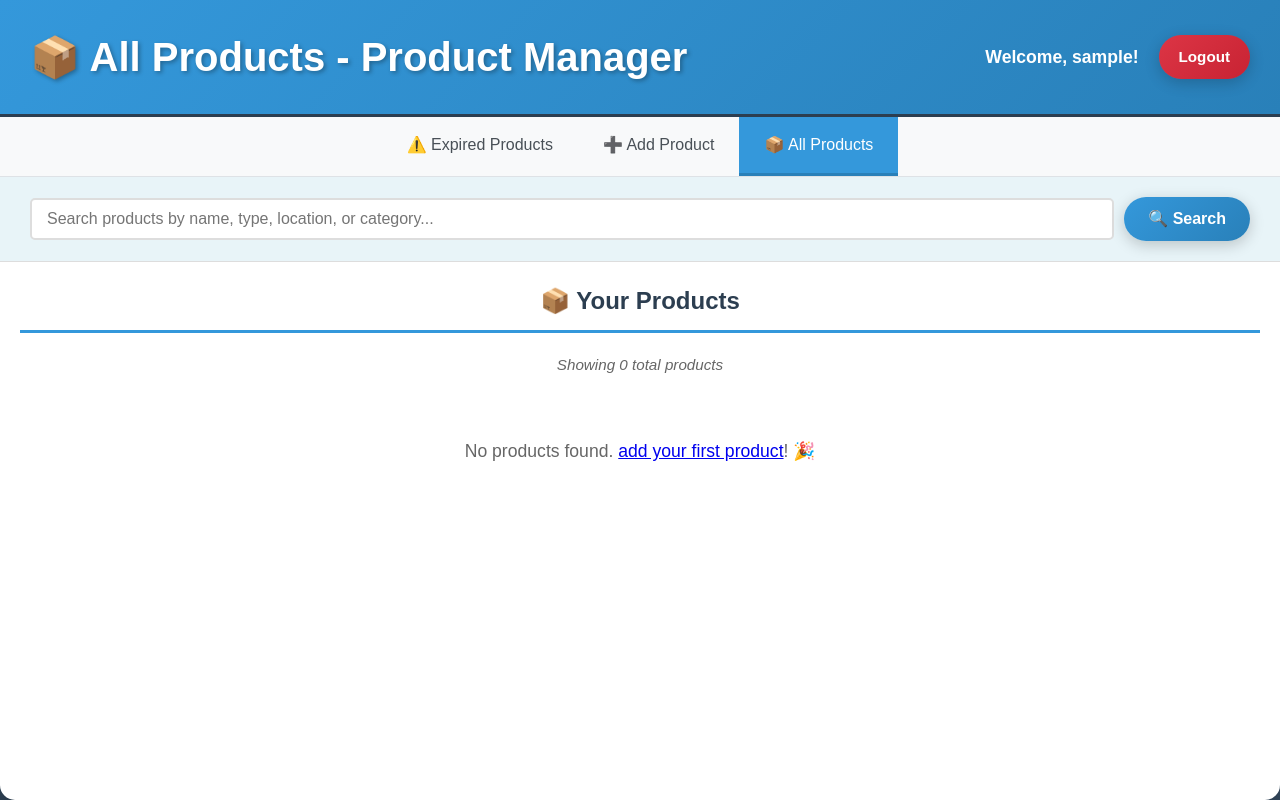
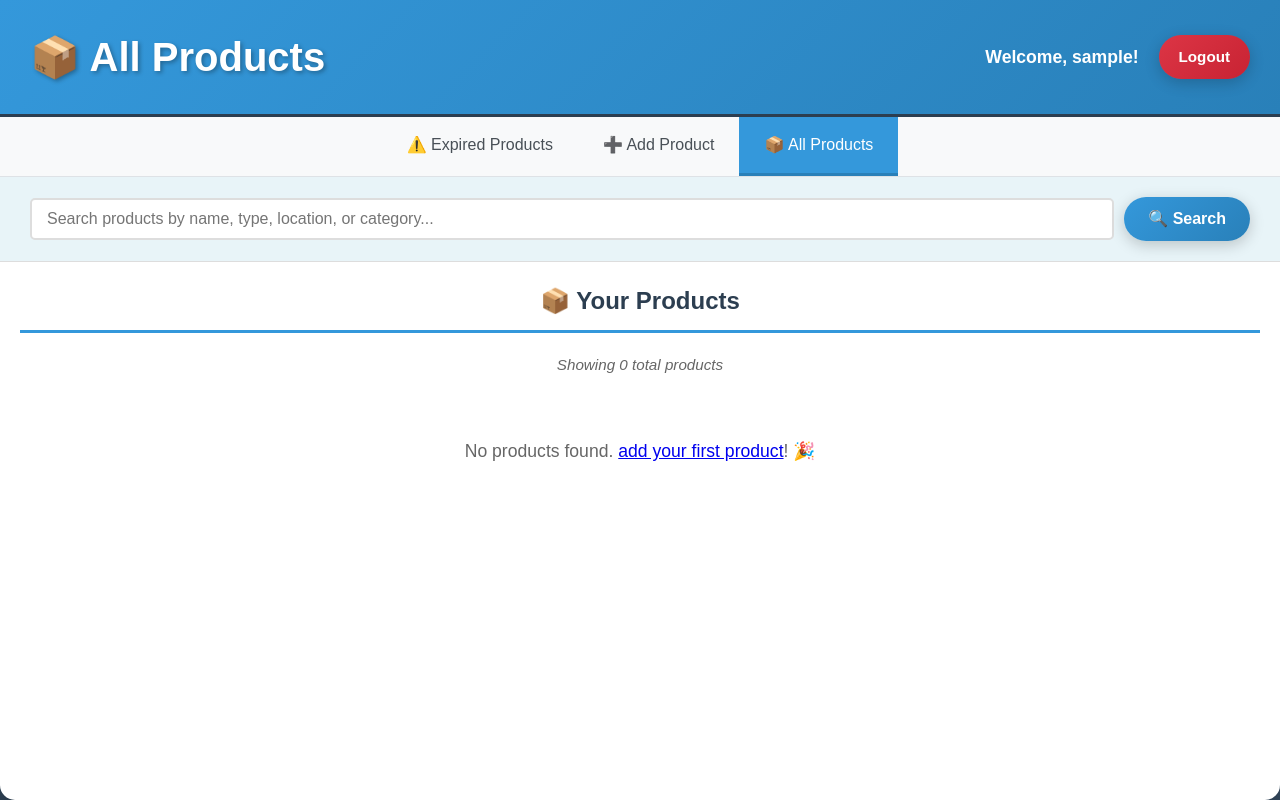
Before and after one commit to ayushgoyal6/expired-products-finder, a PHP site: page /all_products.php in a window 1280 px wide. Run offline with PHP 8.4, Linux system fonts and the light colour scheme; the visitor is signed in with stand-in values (Sample User, id 1); data that the repository does not hold is empty.

Commit message:
removed -products manager from heading

```diff
--- a/all_products.php
+++ b/all_products.php
@@ -79,7 +79,7 @@ while ($product = $products->fetch_assoc()) {
 <head>
     <meta charset="UTF-8">
     <meta name="viewport" content="width=device-width, initial-scale=1.0">
-    <title>All Products - Product Manager</title>
+    <title>All Products</title>
     <link rel="stylesheet" href="style.css">
     <script>
         function toggleMenu() {
@@ -186,7 +186,7 @@ while ($product = $products->fetch_assoc()) {
 <body>
     <div class="container">
         <header>
-            <h1>📦 All Products - Product Manager</h1>
+            <h1>📦 All Products</h1>
             <div class="user-info">
                 <span>Welcome, <?php echo $_SESSION['username']; ?>!</span>
                 <a href="logout.php" class="btn btn-danger" onclick="return confirm('Are you sure you want to logout?')">Logout</a>
--- a/expired.php
+++ b/expired.php
@@ -76,7 +76,7 @@ $products = $all_products;
 <head>
     <meta charset="UTF-8">
     <meta name="viewport" content="width=device-width, initial-scale=1.0">
-    <title>Expired Products - Product Manager</title>
+    <title>Expired Products</title>
     <link rel="stylesheet" href="style.css">
     <script>
         function toggleMenu() {
--- a/index.php
+++ b/index.php
@@ -217,7 +217,7 @@ if (isset($_GET['edit'])) {
 <body>
     <div class="container">
         <header>
-            <h1>➕ Add Product - Product Manager</h1>
+            <h1>➕ Add Product</h1>
             <div class="user-info">
                 <span>Welcome, <?php echo $_SESSION['username']; ?>!</span>
                 <a href="logout.php" class="btn btn-danger" onclick="return confirm('Are you sure you want to logout?')">Logout</a>
```
